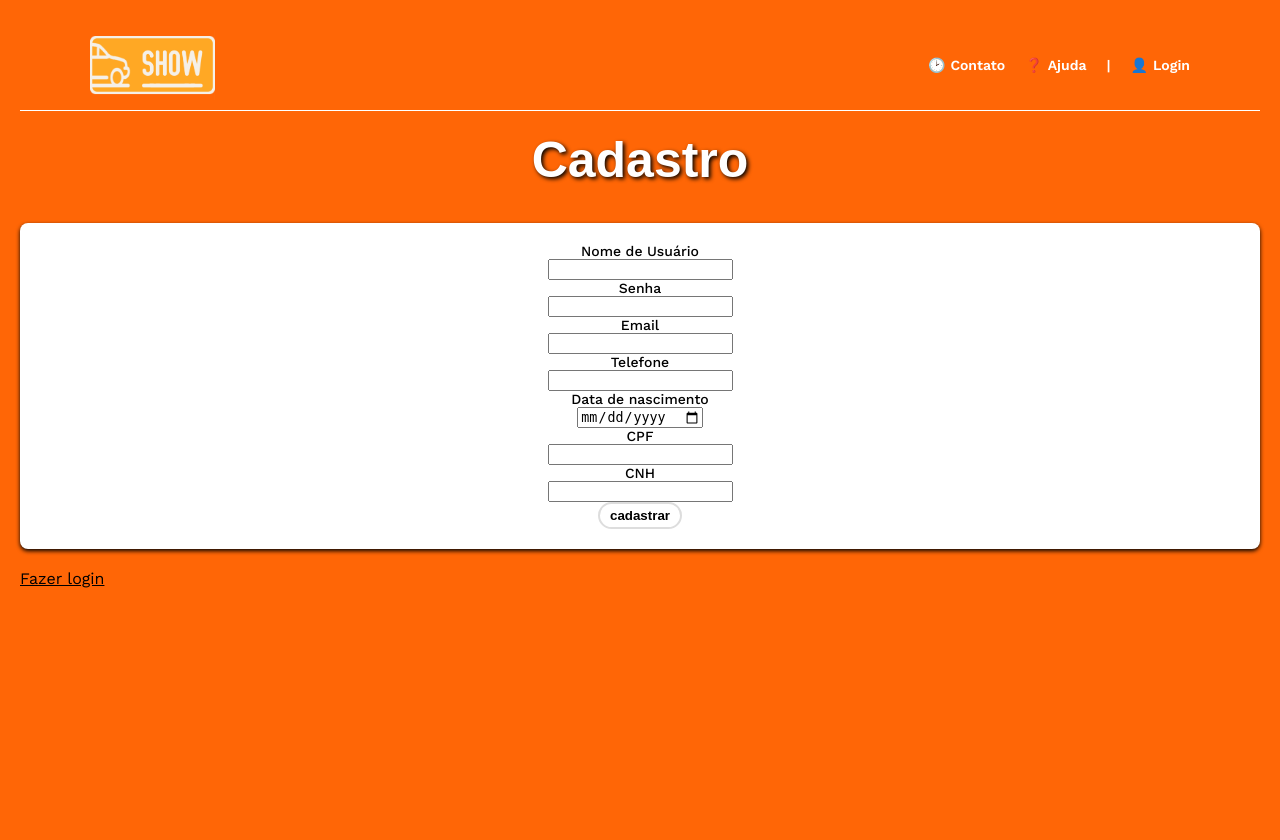
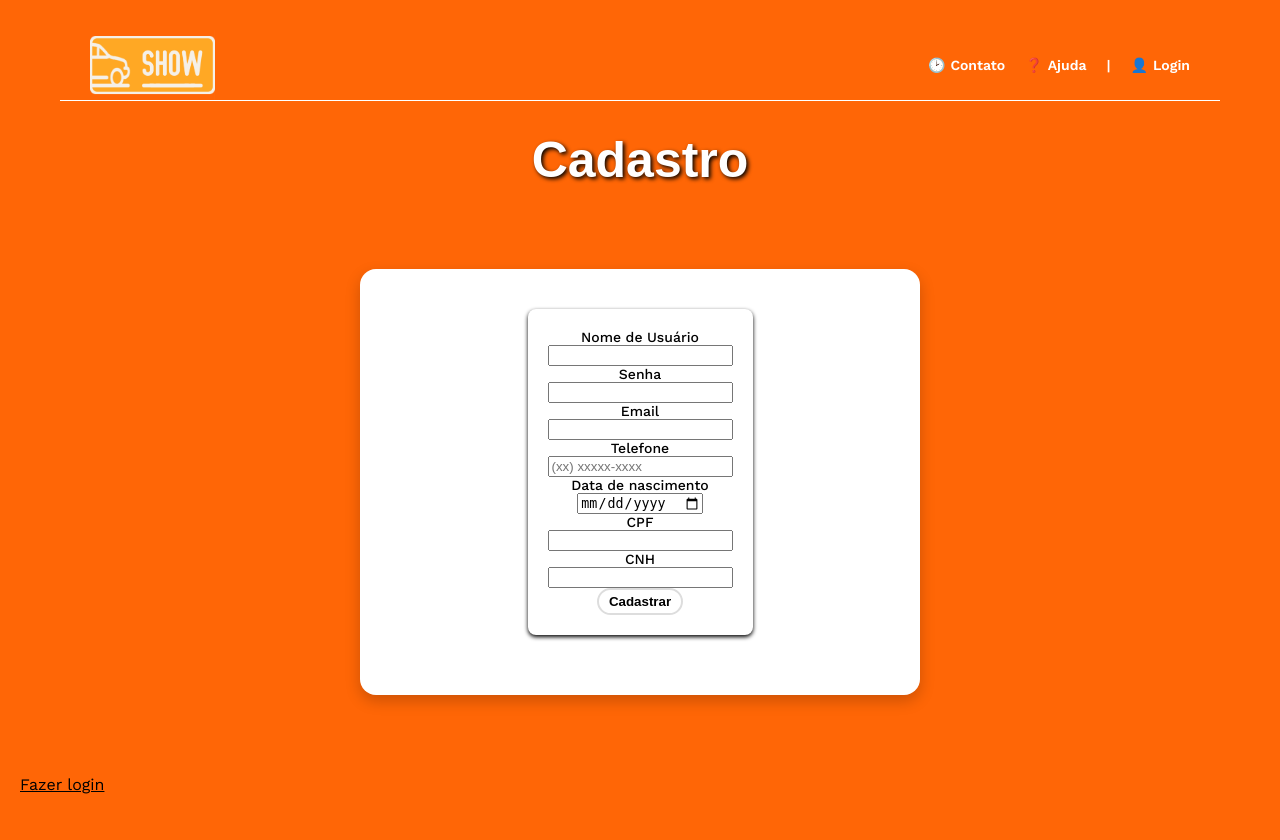
Before and after one commit to gabrielokimura/Projeto_Agostinho_2025, a Flask app: page /cadastro in a window 1280 px wide. Run offline with Flask 3, Linux system fonts and the light colour scheme.

Commit message:
forms e atualizações (css/html)
fiz uns treco aí, arrumei uns treco. botei o container centralizado no form do login e do cadastro e começei a mecher nos form individuais, to testando maxlength e min length por enquanto.

```diff
--- a/projeto_agostinho/static/estilo.css
+++ b/projeto_agostinho/static/estilo.css
@@ -38,27 +38,26 @@
     font-family: "Work Sans";
     background-color: #ff6606;
     display: block;
-    justify-content: center;
-    align-items: center;
     padding: 20px;
     margin: 0;
     min-height: 100vh;
 }
 
-header {
+header{
     background-color: #ff6606;
     padding: 10px 0;
-    border-bottom: 1px solid #fff;
+
     display: flex;
     justify-content: center;
   }
-  header .container {
+  header .container{
     max-width: 1100px;
     width: 100%;
     padding: 0 30px;
     display: flex;
     align-items: center;
     justify-content: space-between;
+    border-bottom: 1px solid #fff;
   }
 
   .logo {
@@ -131,7 +130,7 @@
   box-shadow: 0 6px 15px rgba(0, 0, 0, 0.2);
   width: 100%;
   max-width: 500px;
-  margin-top: 80px;
+  margin: 80px auto;
   padding: 40px 30px;
   text-align: center;
   display: flex;
--- a/projeto_agostinho/templates/cadastro.html
+++ b/projeto_agostinho/templates/cadastro.html
@@ -17,59 +17,58 @@
                 <a href="#" class="icon-contato">Contato</a>
                 <a href="#" class="icon-ajuda">Ajuda</a>
                 <span>|</span>
-                <a href="#" class="icon-login">Login</a>
+                <a href="/login" class="icon-login">Login</a>
             </nav>
         </div>
     </header>
 
-    <h1>Cadastro</h1>
+<h1>Cadastro</h1>
 
+<div class="form-container">
     <form action="/cadastro" method="POST">
 
         <div class="container">
             <label for="nome">Nome de Usuário</label>
-            <input type="text"  name="nome" required minlength="3" placeholder="  " >
+            <input type="text" name="nome" required minlength="3" placeholder="  ">
         </div>
+
         <div class="container">
+            <label for="senha">Senha</label>
+            <input type="password" name="senha" required minlength="3" placeholder="  ">
+        </div>
 
-            <label for="senha">Senha</label>
-            <input type="text" name="senha" required minlength="3" placeholder="  ">
-
-        </div>
         <div class="container">
-
             <label for="email">Email</label>
             <input type="email" name="email" required minlength="3" placeholder="  ">
+        </div>
 
+        <div class="container">
+            <label for="telefone">Telefone</label>
+            <input type="tel" name="telefone" required placeholder="(xx) xxxxx-xxxx">
         </div>
+
         <div class="container">
-
-            <label for="telefone">Telefone</label>
-            <input type="tel" name="telefone" required minlength="11" placeholder="  ">
-
-        </div>
-        <div class="container">
-
             <label for="data_nasc">Data de nascimento</label>
             <input type="date" name="data_nasc" required placeholder="  ">
+        </div>
 
+        <div class="container">
+            <label for="CPF">CPF</label>
+            <input type="number" name="cpf" required minlength="11" maxlength="11" placeholder="  ">
         </div>
+
         <div class="container">
+            <label for="CNH">CNH</label>
+            <input type="number" name="cnh" required minlength="11" maxlength="11" placeholder="  ">
+        </div>
 
-            <label for="CPF">CPF</label>
-            <input type="number" name="cpf" required placeholder="  ">
+        <div class="container">
+            <button type="submit">Cadastrar</button>
+        </div>
 
-        </div>
-        <div class="container">
+    </form>
+</div>
 
-            <label for="CNH">CNH</label>
-            <input type="number" name="cnh" required minlength="11" placeholder="  ">
-
-        </div>
-        <div class="container">
-        <button type="submit">cadastrar</button>
-        </div>
-    </form>
 
     {{mensagem}}
 
--- a/projeto_agostinho/templates/cadastro_carro.html
+++ b/projeto_agostinho/templates/cadastro_carro.html
@@ -17,7 +17,7 @@
                 <a href="#" class="icon-contato">Contato</a>
                 <a href="#" class="icon-ajuda">Ajuda</a>
                 <span>|</span>
-                <a href="#" class="icon-login">Login</a>
+                <a href="/login" class="icon-login">Login</a>
             </nav>
         </div>
     </header>
--- a/projeto_agostinho/templates/logado.html
+++ b/projeto_agostinho/templates/logado.html
@@ -18,7 +18,7 @@
                 <a href="#" class="icon-contato">Contato</a>
                 <a href="#" class="icon-ajuda">Ajuda</a>
                 <span>|</span>
-                <a href="#" class="icon-login">Login</a>
+                <a href="/login" class="icon-login">Login</a>
             </nav>
         </div>
     </header>
--- a/projeto_agostinho/templates/login.html
+++ b/projeto_agostinho/templates/login.html
@@ -9,6 +9,7 @@
 <body>
 
     <header>
+        <div class="container">
             <div class="logo">
                 <img src="{{ url_for('static', filename='imagens/Isologo Show.png') }}" alt="Show" />
             </div>
@@ -16,7 +17,7 @@
                 <a href="#" class="icon-contato">Contato</a>
                 <a href="#" class="icon-ajuda">Ajuda</a>
                 <span>|</span>
-            <a href="#" class="icon-login">Login</a>
+                <a href="/login" class="icon-login">Login</a>
             </nav>
         </div>
     </header>
@@ -36,7 +37,7 @@
             <div>
 
                 <label for="senha">Senha</label>
-                <input type="text" id="senha" name="senha" required minlength="3" placeholder="  ">
+                <input type="password" id="senha" name="senha" required minlength="3" placeholder="  ">
 
             </div>
             <button type="submit">logar</button>
--- a/projeto_agostinho/templates/perfil.html
+++ b/projeto_agostinho/templates/perfil.html
@@ -17,7 +17,7 @@
                 <a href="#" class="icon-contato">Contato</a>
                 <a href="#" class="icon-ajuda">Ajuda</a>
                 <span>|</span>
-                <a href="#" class="icon-login">Login</a>
+                <a href="/login" class="icon-login">Login</a>
             </nav>
         </div>
     </header>
```
Lines whose indentation alone changed are shown as unchanged.
